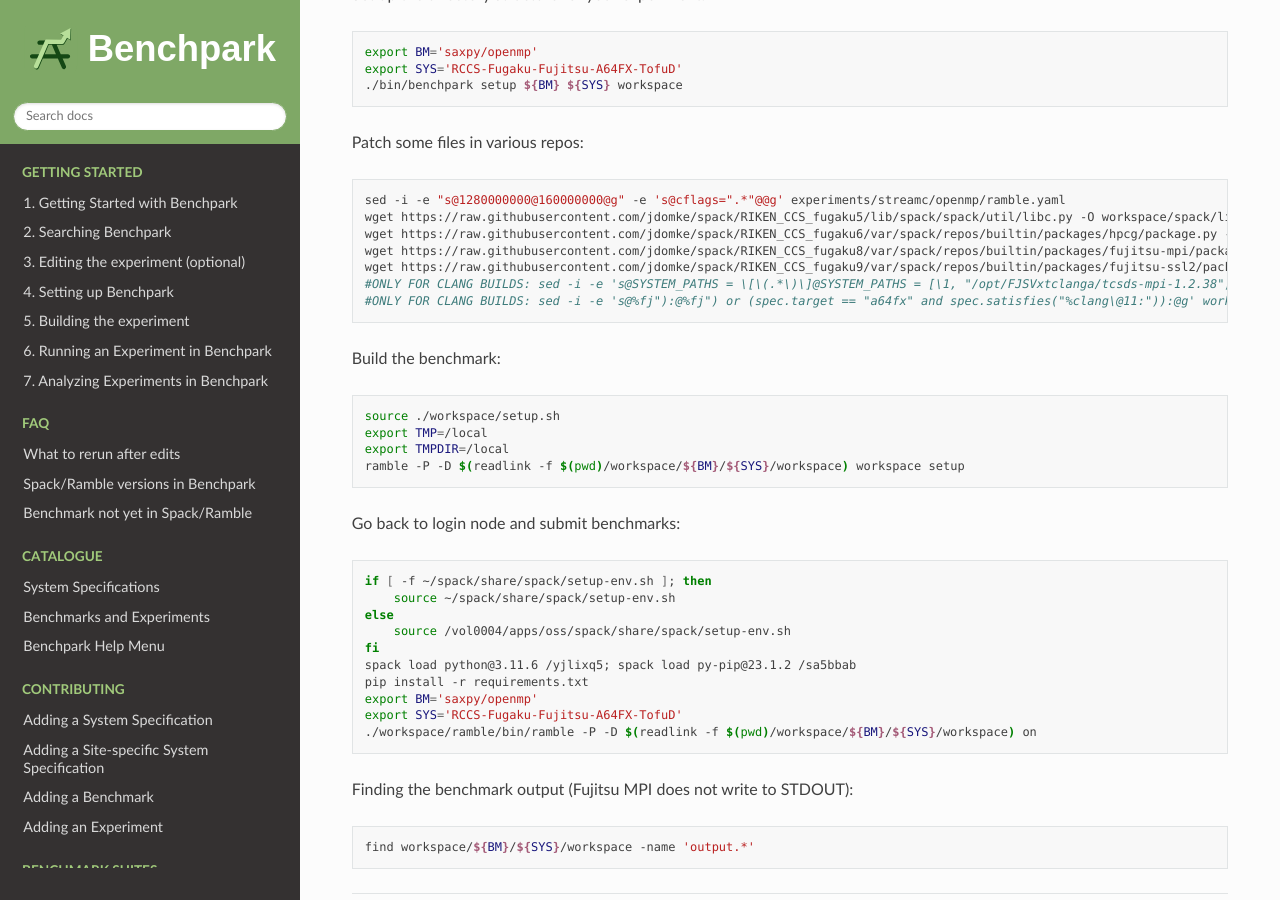
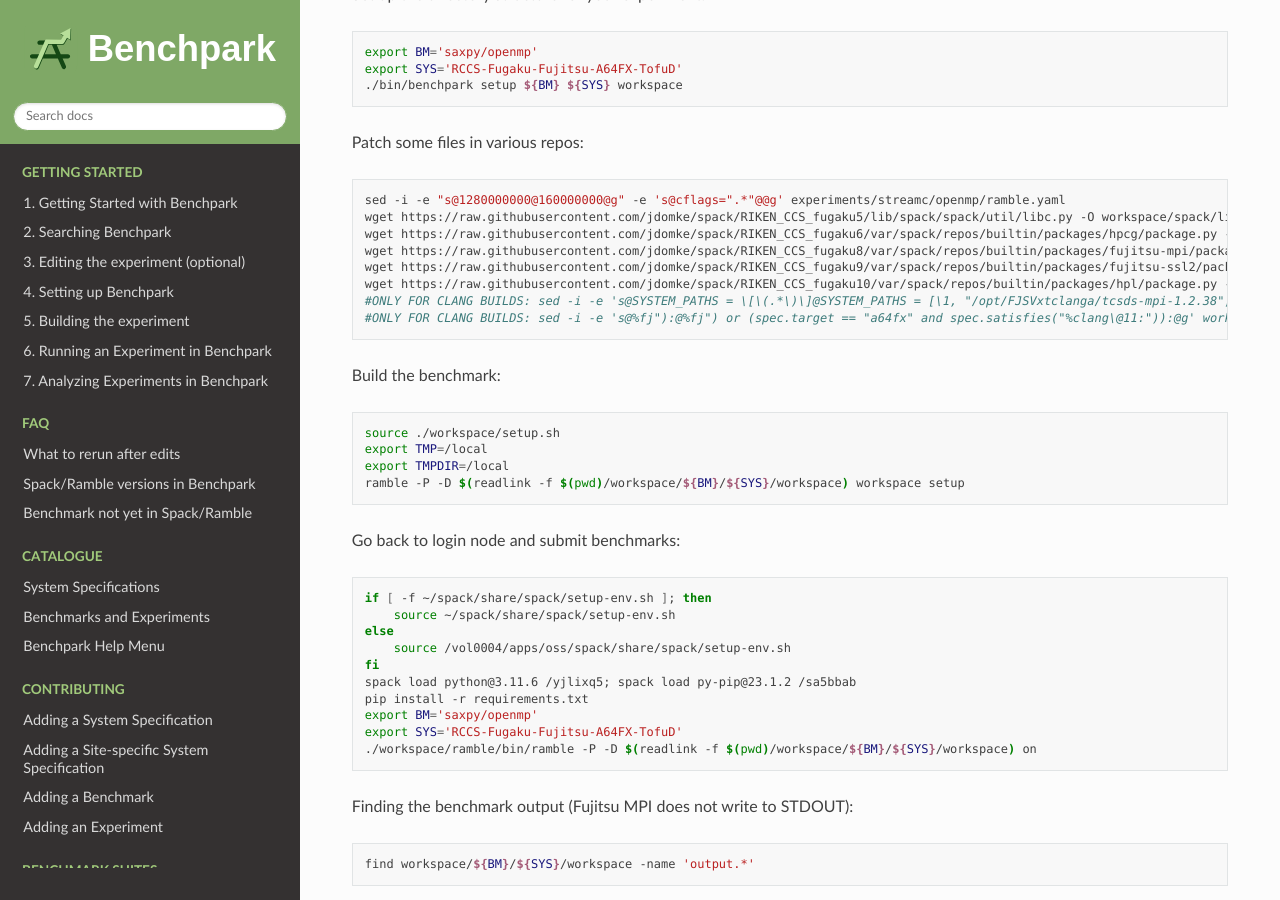
Before and after one commit to LLNL/benchpark, a Sphinx documentation site: the page built from docs/system/fugaku.rst, in a window 1280 px wide and 900 px high, scrolled down 639 px. Built offline with Sphinx 7.4.7 and the Read the Docs theme 2.0.0, drawn with Linux system fonts in a browser that asks for light colours.

Commit message:
workaround for hpl package bug

```diff
--- a/docs/system/fugaku.rst
+++ b/docs/system/fugaku.rst
@@ -53,6 +53,7 @@ Patch some files in various repos:
     wget https://raw.githubusercontent.com/jdomke/spack/RIKEN_CCS_fugaku6/var/spack/repos/builtin/packages/hpcg/package.py -O workspace/spack/var/spack/repos/builtin/packages/hpcg/package.py
     wget https://raw.githubusercontent.com/jdomke/spack/RIKEN_CCS_fugaku8/var/spack/repos/builtin/packages/fujitsu-mpi/package.py -O workspace/spack/var/spack/repos/builtin/packages/fujitsu-mpi/package.py
     wget https://raw.githubusercontent.com/jdomke/spack/RIKEN_CCS_fugaku9/var/spack/repos/builtin/packages/fujitsu-ssl2/package.py -O workspace/spack/var/spack/repos/builtin/packages/fujitsu-ssl2/package.py
+    wget https://raw.githubusercontent.com/jdomke/spack/RIKEN_CCS_fugaku10/var/spack/repos/builtin/packages/hpl/package.py -O workspace/spack/var/spack/repos/builtin/packages/hpl/package.py
     #ONLY FOR CLANG BUILDS: sed -i -e 's@SYSTEM_PATHS = \[\(.*\)\]@SYSTEM_PATHS = [\1, "/opt/FJSVxtclanga/tcsds-mpi-1.2.38", "/opt/FJSVxtclanga/tcsds-ssl2-1.2.38"]@g' workspace/spack/lib/spack/spack/util/environment.py
     #ONLY FOR CLANG BUILDS: sed -i -e 's@%fj"):@%fj") or (spec.target == "a64fx" and spec.satisfies("%clang\@11:")):@g' workspace/spack/var/spack/repos/builtin/packages/cmake/package.py
 
```
